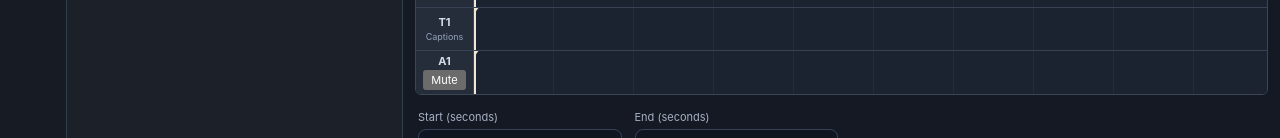
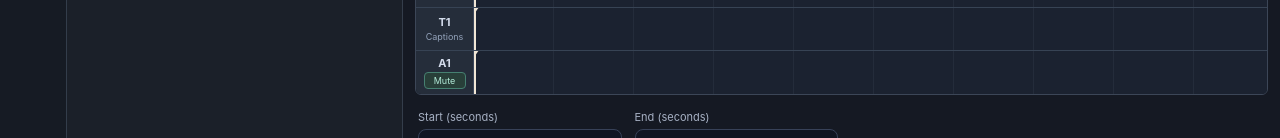
Before and after one commit to braie-aep/Autoedits, a React (Vite) app: page / in a window 1280 px wide. Shown: the part 814-952 px from the top of the page. Built offline with nearby package versions, Linux system fonts and the light colour scheme.

Commit message:
Style audio track mute control

```diff
--- a/src/editor-workspace.css
+++ b/src/editor-workspace.css
@@ -135,3 +135,6 @@ body{background:var(--work-bg)}
  .editor-center .timeline{height:400px;max-height:none;flex:0 0 400px}
  .editor-statusbar{height:auto;flex-wrap:wrap;gap:3px}
 }
+
+.seq-label .seq-mute{font-size:9px;padding:2px 4px;min-width:42px;border-radius:4px;background:#283f39;border:1px solid #468071;color:#b3ebd9;cursor:pointer}
+.seq-label .seq-mute:hover{background:#39635a}
```
